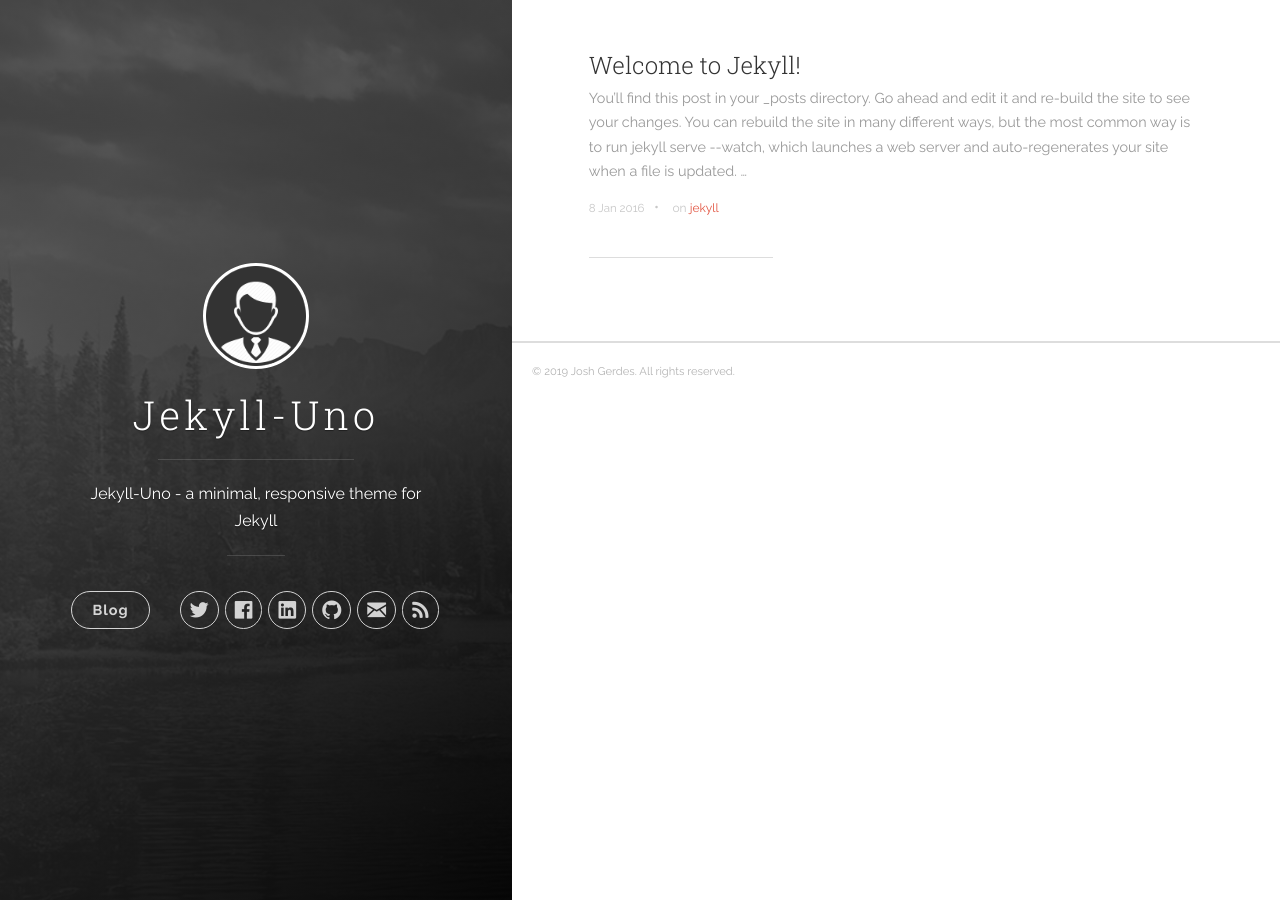
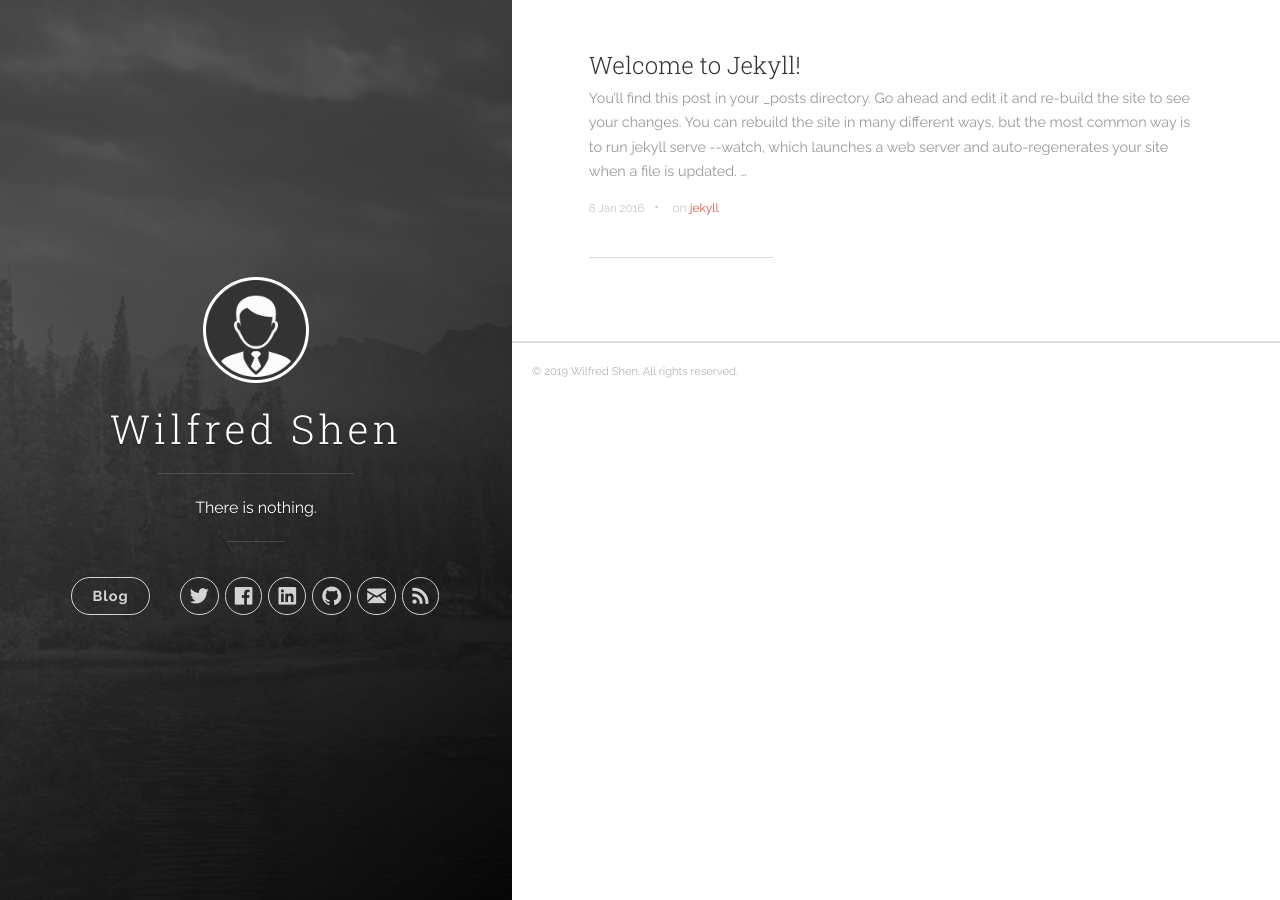
Before and after one commit to WilfredShen/WilfredShen.github.io, a Jekyll site: the page built from index.html, in a window 1280 px wide. Built offline with Jekyll 4.4.1, drawn with Linux system fonts in a browser that asks for light colours; the list of posts is cut into pages by our own code.

Commit message:
Update _config.yml

```diff
--- a/_config.yml
+++ b/_config.yml
@@ -1,18 +1,18 @@
 # Site settings
-title: Jekyll-Uno
-description: 'Jekyll-Uno - a minimal, responsive theme for Jekyll'
+title: Wilfred Shen
+description: 'There is nothing.'
 url: 'https://WilfredShen.cn/'
 baseurl: ''
 # google_analytics: 'UA-XXXXXX-X'
 # disqus_shortname: 'your-disqus-name'
 
 author:
-  name: 'Josh Gerdes'
-  email: josh@joshgerdes.com
-  twitter_username: joshgerdes
-  facebook_username: joshgerdes
-  github_username:  joshgerdes
-  linkedin_username:  joshgerdes
+  name: 'Wilfred Shen'
+  email: WilfredShen@tom.com
+  twitter_username: WilfredShen
+  facebook_username: WilfredShen
+  github_username:  WilfredShen
+  linkedin_username:  WilfredShen
 
 defaults:
   -
```
